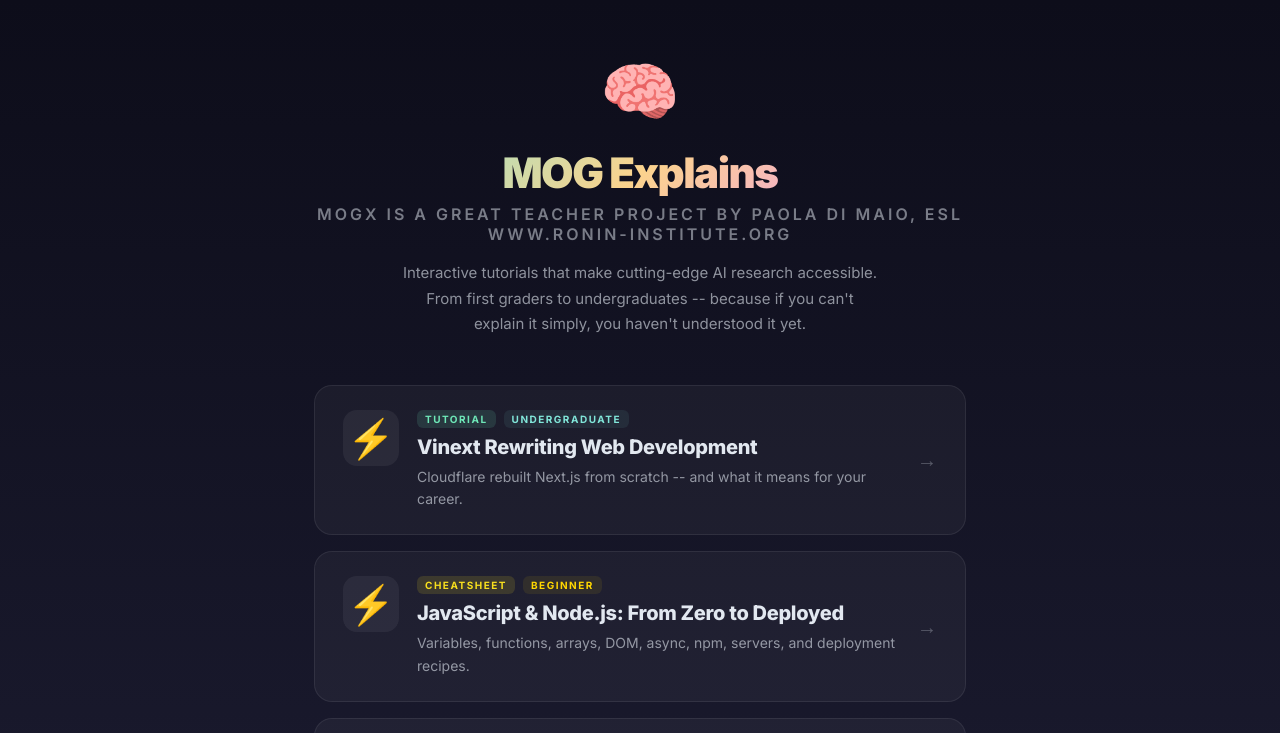
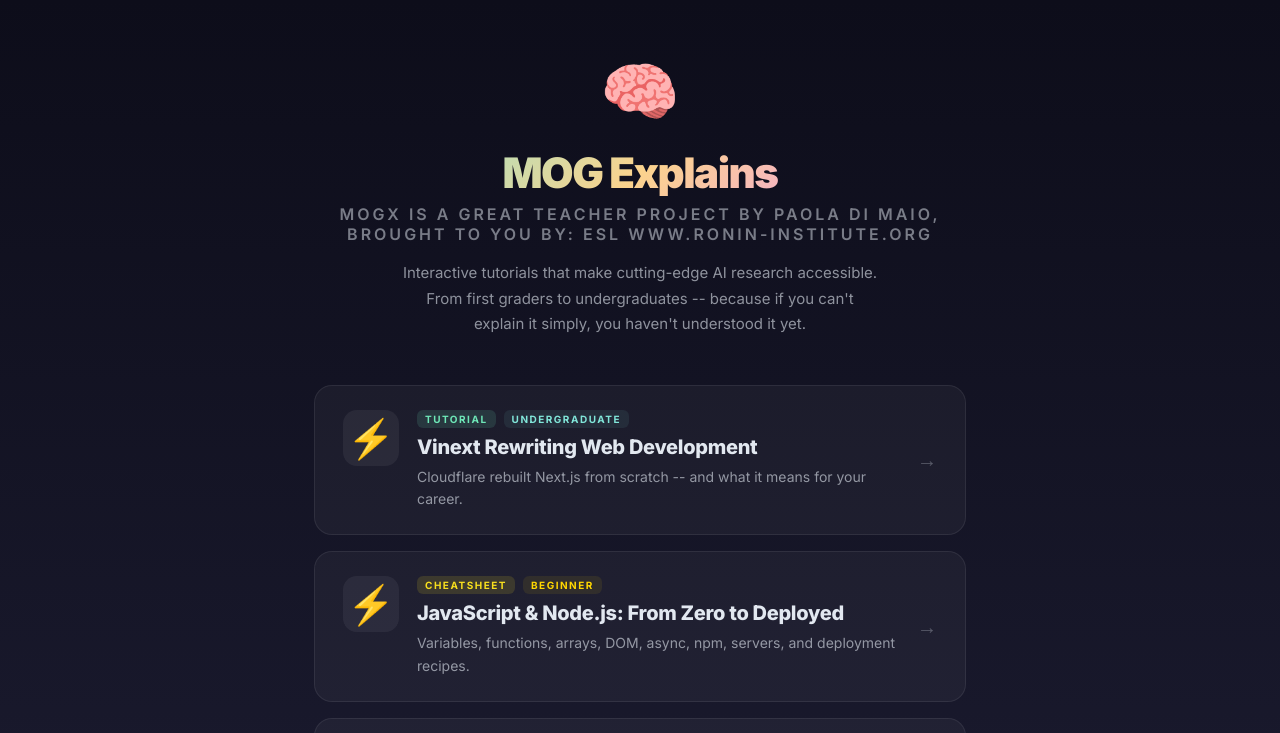
Before and after one commit to Starborn/mogX, a React (Vite) app: page / in a window 1280 px wide. Shown: the top 733 px of the page. Built offline with nearby package versions, Linux system fonts and the light colour scheme.

Commit message:
Update Home.jsx

```diff
--- a/src/Home.jsx
+++ b/src/Home.jsx
@@ -134,7 +134,7 @@ export default function Home() {
           <p style={{
             fontSize: 16, opacity: 0.5, margin: "0 0 8px",
             letterSpacing: 3, textTransform: "uppercase", fontWeight: 600,
-          }}>MOGX is a Great Teacher Project by Paola Di Maio, ESL www.Ronin-Institute.org </p>
+          }}>MOGX is a Great Teacher Project by Paola Di Maio,         brought to you by: ESL www.Ronin-Institute.org </p>
           <p style={{
             fontSize: 15, opacity: 0.6, maxWidth: 480, margin: "16px auto 0",
             lineHeight: 1.7,
```
